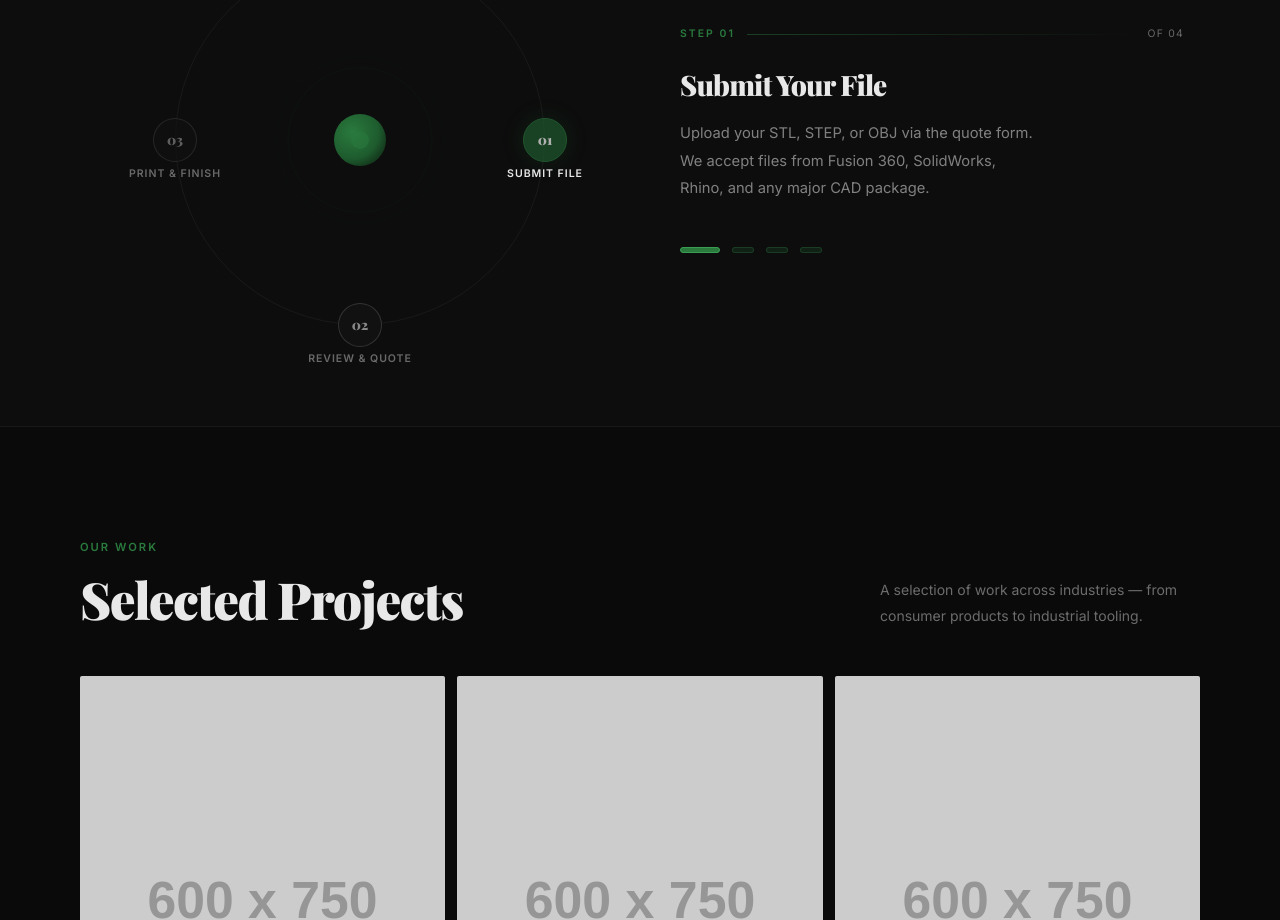
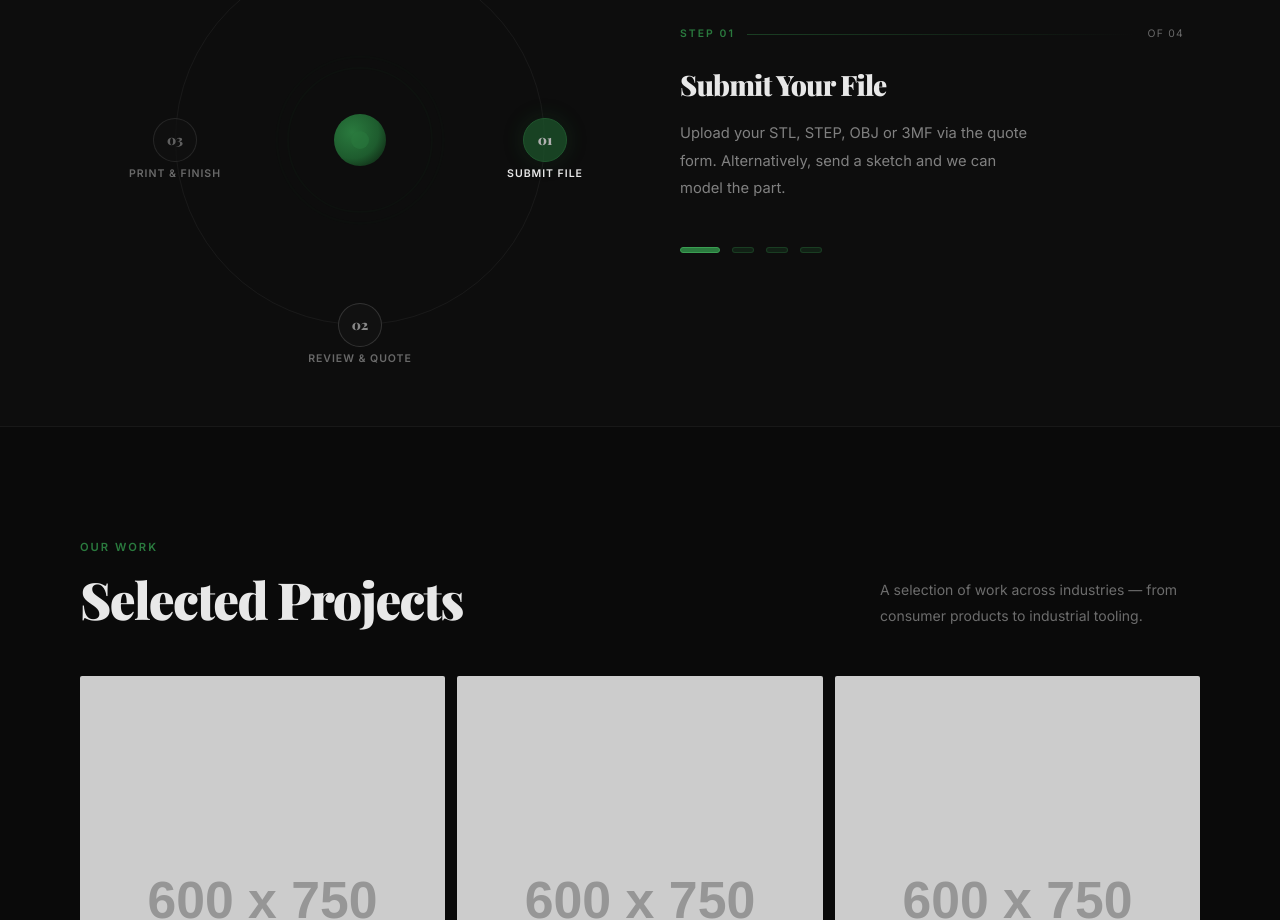
Before and after one commit to Daniel3AW/3AE-TEST-WEBSITE, a website: page index.html in a window 1280 px wide. Shown: the part 3320-4240 px from the top of the page. Drawn offline with nearby package versions, Linux system fonts and the light colour scheme; placeholder pictures from the web are drawn by us; animation ran at ten frames a second; a web font is replaced by a local one.

Commit message:
Update Step 01 description to include 3MF and sketch option
Co-Authored-By: Claude Sonnet 4.6 <noreply@anthropic.com>

```diff
--- a/index.html
+++ b/index.html
@@ -957,7 +957,7 @@
         </h3>
         <!-- Description -->
         <p id="orb-panel-desc" class="orb-panel-fade" style="line-height: 1.88; color: var(--orb-desc); font-size: 0.92rem; max-width: 360px; margin-bottom: 2.75rem;">
-          Upload your STL, STEP, or OBJ via the quote form. We accept files from Fusion 360, SolidWorks, Rhino, and any major CAD package.
+          Upload your STL, STEP, OBJ or 3MF via the quote form. Alternatively, send a sketch and we can model the part.
         </p>
         <!-- Nav dots -->
         <div class="flex items-center gap-3">
@@ -1467,7 +1467,7 @@
     const navDots    = Array.from(document.querySelectorAll('.orb-nav-dot'));
 
     const stepContent = {
-      '1': { num: 'Step 01', title: 'Submit Your File',    desc: 'Upload your STL, STEP, or OBJ via the quote form. We accept files from Fusion 360, SolidWorks, Rhino, and any major CAD package.' },
+      '1': { num: 'Step 01', title: 'Submit Your File',    desc: 'Upload your STL, STEP, OBJ or 3MF via the quote form. Alternatively, send a sketch and we can model the part.' },
       '2': { num: 'Step 02', title: 'File Review & Quote', desc: 'We check printability, flag any DFM issues, and return a detailed quote within 24 hours — including material and finish recommendations.' },
       '3': { num: 'Step 03', title: 'Print & Finish',      desc: 'Parts are printed, post-processed, and quality checked in-house. Dimensional inspection and surface review are standard on every order.' },
       '4': { num: 'Step 04', title: 'Delivered to You',    desc: 'Perth-local pickup or express shipping Australia-wide. Most orders ready within 48–72 hours of approval and payment.' }
```
